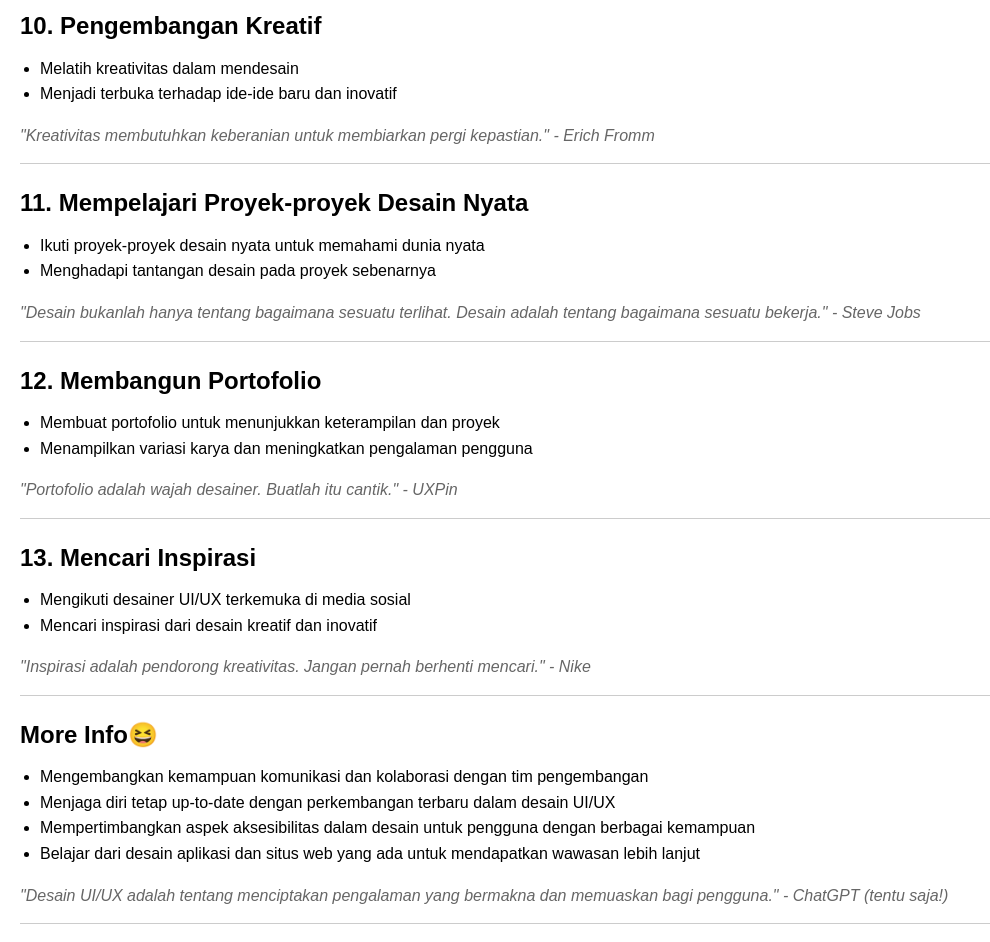
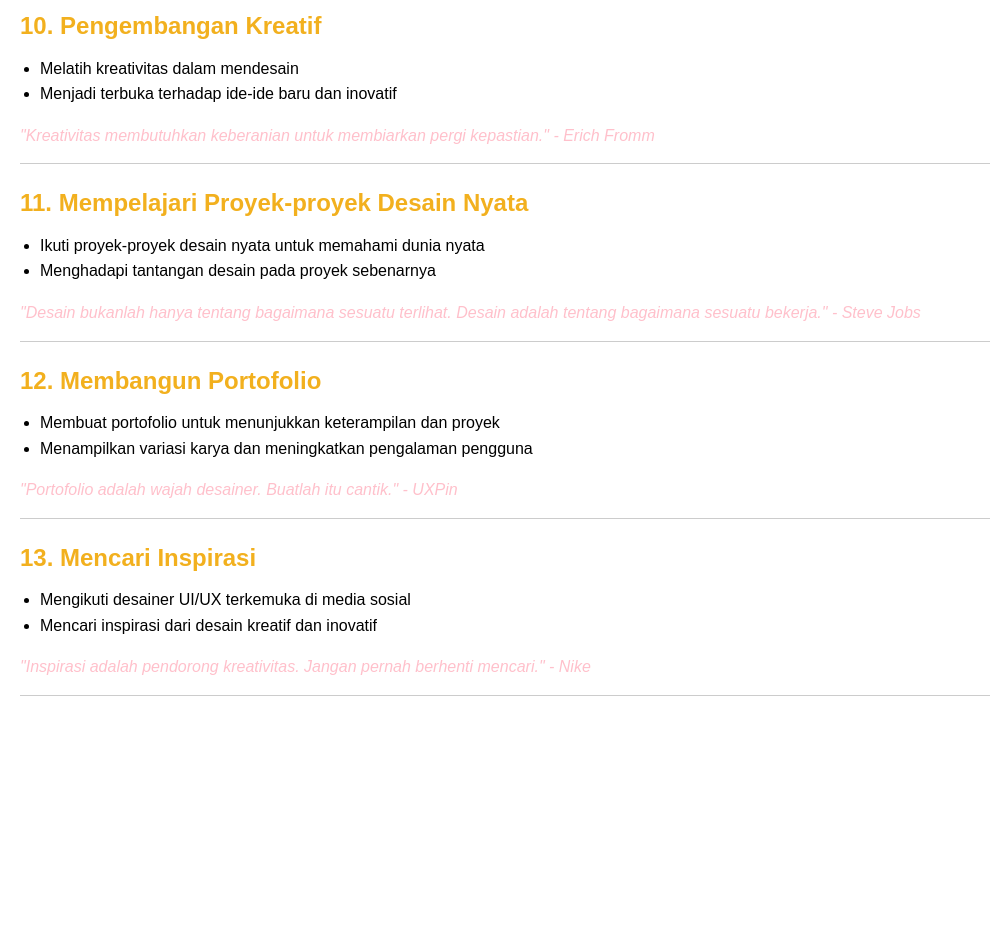
Before and after one commit to aidamifta56/aidamifta56.github.io, a plain HTML site: page index.html in a window 1280 px wide. Shown: the part 1700-2642 px from the top of the page, without its empty margins (0-990 px from the left). After the commit the page ends 2436 px from the top, so only its background shows below. Drawn offline with Linux system fonts and the light colour scheme.

Commit message:
Update index.html

```diff
--- a/index.html
+++ b/index.html
@@ -25,6 +25,8 @@
 
         .topic h2 {
             margin-bottom: 10px;
+            color: #f2b01e; /* Warna kuning untuk bagian penting */
+            font-weight: bold; /* Teks tebal untuk bagian penting */
         }
 
         .topic ul {
@@ -34,7 +36,7 @@
 
         .quote {
             font-style: italic;
-            color: #666;
+            color: pink; /* Warna pink untuk kutipan */
             margin-bottom: 5px;
         }
 
@@ -62,7 +64,7 @@
     </style>
 </head>
 <body>
-    <h1>Peta Belajar Desainer UI/UX</h1>
+    <h1 style="color: #f2b01e;">Peta Belajar Desainer UI/UX</h1>
 
     <div class="topic animated">
         <h2>1. Dasar-dasar Desain</h2>
@@ -95,7 +97,7 @@
         <h2>4. Prototipe Interaktif</h2>
         <ul>
             <li>Membuat prototipe interaktif untuk menguji aliran dan fungsionalitas</li>
-            <li>Menggunakan alat seperti Adobe XD, Sketch, atau Figma</li>
+            <li>Menggunakan alat seperti <span style="color: #f2b01e; font-weight: bold;">Adobe XD</span>, <span style="color: #f2b01e; font-weight: bold;">Sketch</span>, atau <span style="color: #f2b01e; font-weight: bold;">Figma</span></li>
         </ul>
         <p class="quote">"Desain bukanlah hanya apa yang terlihat dan terasa. Desain adalah bagaimana sesuatu bekerja." - Ray Eames</p>
     </div>
@@ -131,7 +133,7 @@
         <h2>8. UI Pattern dan Guidelines</h2>
         <ul>
             <li>Penggunaan pola desain antarmuka pengguna (UI patterns)</li>
-            <li>Menerapkan pedoman desain platform tertentu</li>
+            <li>Menerapanesekan pedoman desain platform tertentu</li>
         </ul>
         <p class="quote">"Pedoman desain adalah fondasi. Tanpa fondasi, Anda tidak bisa membangun apa pun." - Irene Au</p>
     </div>
@@ -180,16 +182,5 @@
         </ul>
         <p class="quote">"Inspirasi adalah pendorong kreativitas. Jangan pernah berhenti mencari." - Nike</p>
     </div>
-
-    <div class="topic animated">
-        <h2>More Info😆</h2>
-        <ul>
-            <li>Mengembangkan kemampuan komunikasi dan kolaborasi dengan tim pengembangan</li>
-            <li>Menjaga diri tetap up-to-date dengan perkembangan terbaru dalam desain UI/UX</li>
-            <li>Mempertimbangkan aspek aksesibilitas dalam desain untuk pengguna dengan berbagai kemampuan</li>
-            <li>Belajar dari desain aplikasi dan situs web yang ada untuk mendapatkan wawasan lebih lanjut</li>
-        </ul>
-        <p class="quote">"Desain UI/UX adalah tentang menciptakan pengalaman yang bermakna dan memuaskan bagi pengguna." - ChatGPT (tentu saja!)</p>
-    </div>
 </body>
 </html>
```
